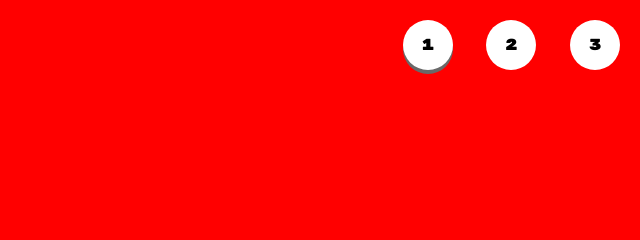
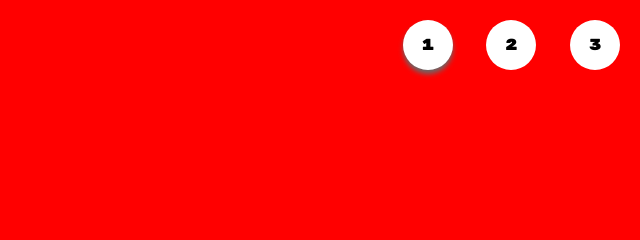
Before and after one commit to Timjxyz/htmlcss-shoes, a plain HTML site: page index.html in a window 1280 px wide. In both pictures the pointer is over the link 1067 px from the left and 45 px from the top of the page. Shown: the top 240 px of the page, 640-1280 px from the left. Drawn offline with Linux system fonts and the light colour scheme.

Commit message:
aggiunta sfumatura su hover

```diff
--- a/Bonus/stile.css
+++ b/Bonus/stile.css
@@ -48,7 +48,7 @@ nav ol li a {
 
 
 ol li a:hover{
-    box-shadow: 0px 4px #696969;
+    box-shadow: 0px 4px 5px #696969;
 
 }
 
--- a/style.css
+++ b/style.css
@@ -43,7 +43,7 @@ nav ol li a {
 }
 
 ol li a:hover{
-    box-shadow: 0px 4px #696969;
+    box-shadow: 0px 4px 5px #696969;
 
 }
 
```
